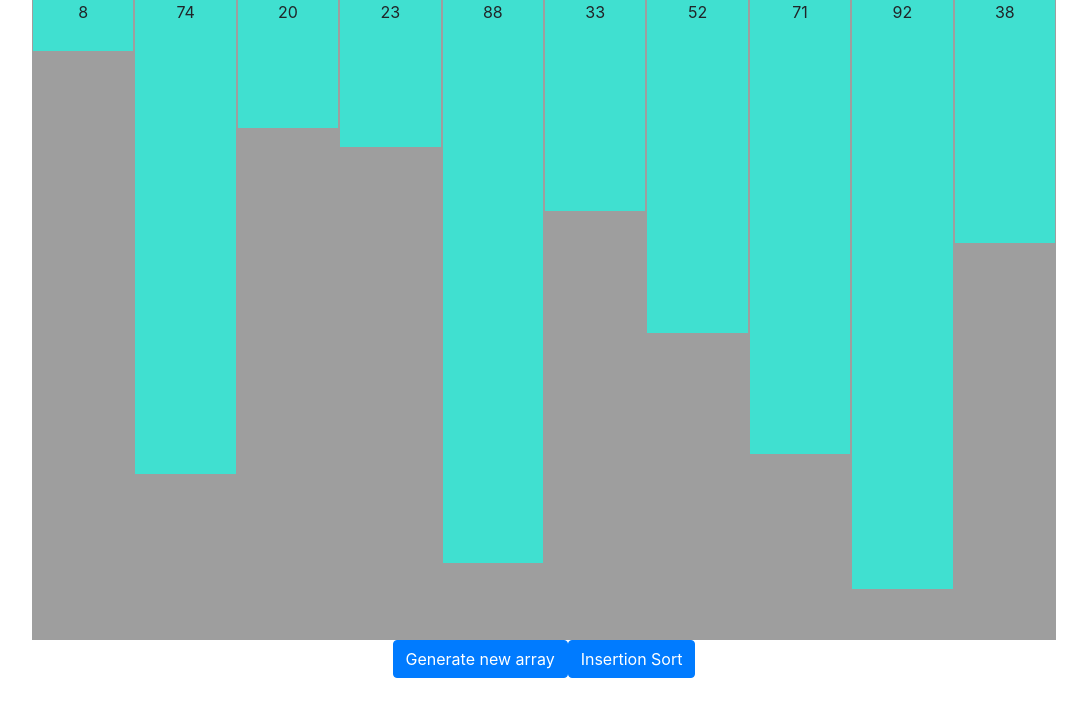
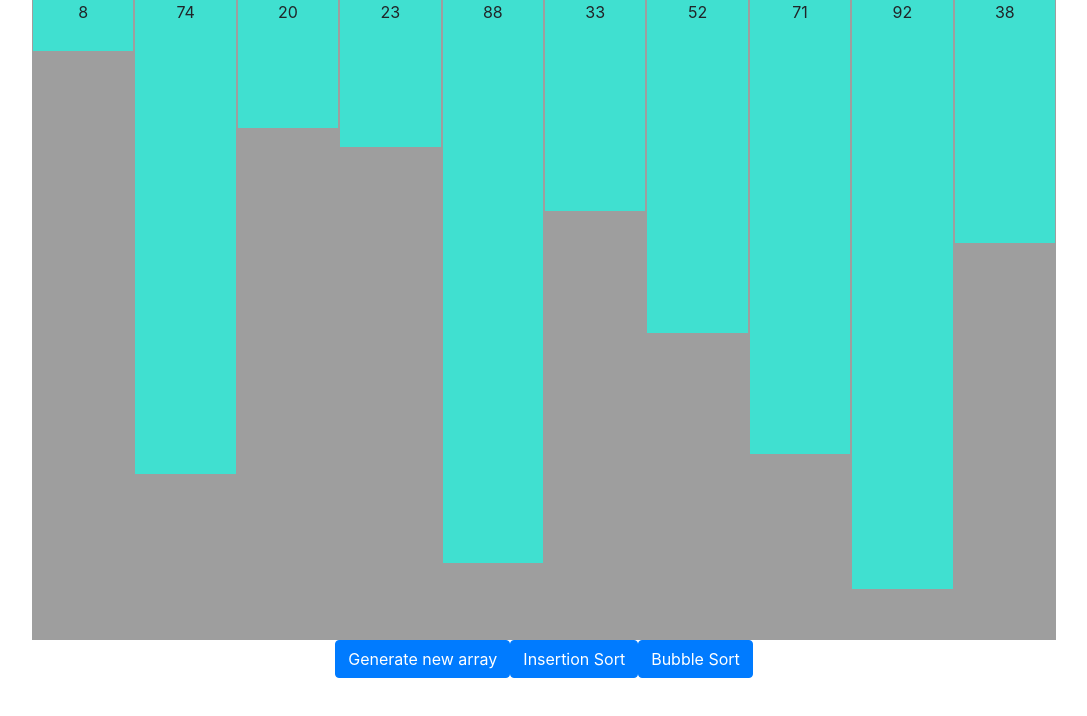
Before and after one commit to robin-blanchard/SortingVisualizer, a React (Create React App) app in the folder sorting-visualizer/: page / in a window 1280 px wide. Shown: the top 716 px of the page, without its empty margins (96-1183 px from the left). Built offline with nearby package versions, Linux system fonts and the light colour scheme.

Commit message:
Added Bubble Sort

```diff
--- /dev/null
+++ b/sorting-visualizer/src/SortingVisualizer/BubbleSort.js
@@ -0,0 +1,22 @@
+export function get_animations_bubble_sort(arr){
+    var animations=[];
+    for (var k=arr.length-1; k>=0; k--){
+        var is_sorted=true;
+        for (var i=0; i<k; i++){
+            if (arr[i]>arr[i+1]){
+                is_sorted=false;
+                _swap_values(arr, i, i+1);
+                animations.push([i,i+1,1])
+            } else {animations.push([i,i+1,0])}
+        }
+        if (is_sorted){break;}
+    }
+    return animations;
+}
+
+function _swap_values(arr, i, j){
+    var tmp = arr[i];
+    arr[i] = arr[j];
+    arr[j] = tmp;
+    return arr
+}
--- a/sorting-visualizer/src/SortingVisualizer/SortingVisualizer.jsx
+++ b/sorting-visualizer/src/SortingVisualizer/SortingVisualizer.jsx
@@ -3,7 +3,7 @@ import Rectangle from './Rectangle.jsx'
 import Button from 'react-bootstrap/Button';
 
 import {get_animations_insertion_sort} from './InsertionSort.js'
-
+import {get_animations_bubble_sort} from './BubbleSort.js'
 import './SortingVisualizer.css'
 
 const ARRAY_LENGTH=10;
@@ -35,6 +35,8 @@ export default class SortingVisualizer extends React.Component{
                 </div>
                 <Button onClick={() => this.generate_new_array(ARRAY_LENGTH, ARRAY_MIN, ARRAY_MAX)}>Generate new array</Button>
                 <Button onClick={() => this.insertionSort()}>Insertion Sort</Button>
+                <Button onClick={() => this.bubbleSort()}>Bubble Sort</Button>
+
                 </div>
             )
     }
@@ -72,10 +74,35 @@ export default class SortingVisualizer extends React.Component{
         }
     }
 
+    bubbleSort(){
+        var current_array = this.state.array.slice();
+        var animations = get_animations_bubble_sort(current_array);
+        for (var k = 0; k<animations.length; k++){
+            var [i,j,toswap] = animations[k];
+            setTimeout(
+                function (i,j,toswap){
+                    this.changeColor([i,j], toswap ? "red" : "green");
+                }.bind(this, i, j, toswap),
+                k*SORTING_SPEED
+            )
+            if (toswap){
+                setTimeout(
+                    function (i,j){
+                        this.swapValues(i,j)
+                    }.bind(this, i, j), (k+1/3)*SORTING_SPEED
+                )
+            }
+            setTimeout(
+                function (i,j){
+                    this.changeColor([i,j], "turquoise");
+                }.bind(this, i, j), (k+2/3)*SORTING_SPEED
+            )
+        }
+    }
+
     changeColor(idx_arr, color){
         var current_color = this.state.color.slice();
         idx_arr.forEach(function(idx){current_color[idx] = color});
-        //current_color[idx] = color;
         this.setState({color: current_color});
     }
 
```
